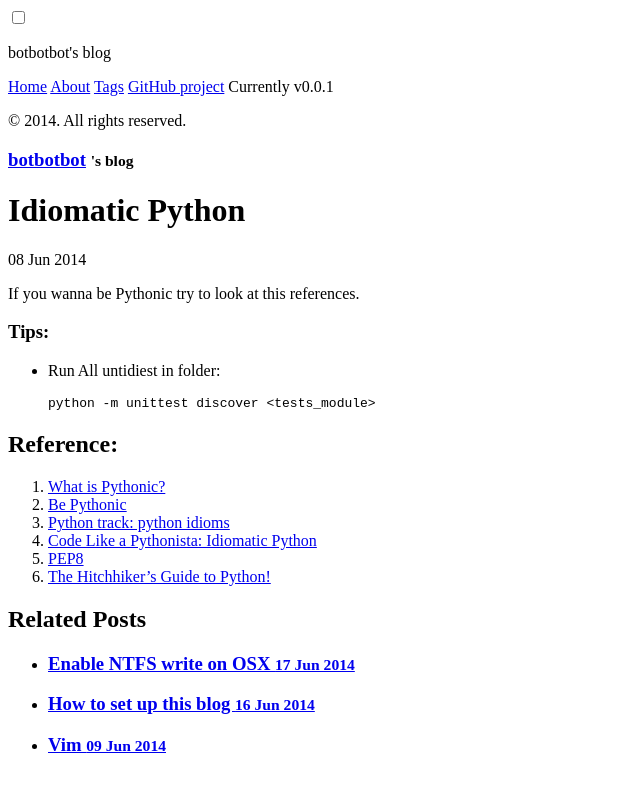
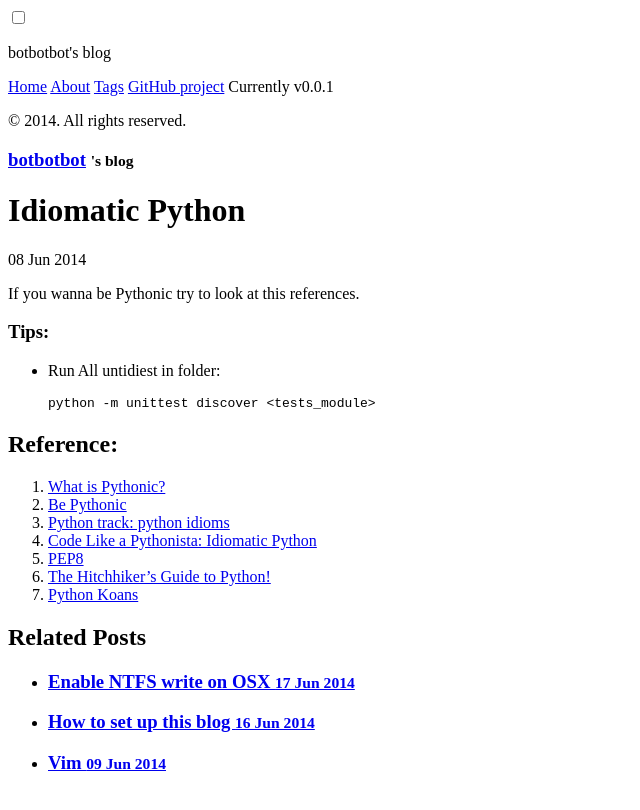
Before and after one commit to ibotdotout/ibotdotout.github.io, a Jekyll site: the page built from _posts/2014-06-08-python-idomatic.md, in a window 1280 px wide. Shown: the top 810 px of the page, without its empty margins (0-640 px from the left). Built offline with Jekyll 4.4.1, drawn with Linux system fonts in a browser that asks for light colours; Markdown is read by kramdown in place of the engine named in the settings.

Commit message:
update post/python

```diff
--- a/_posts/2014-06-08-python-idomatic.md
+++ b/_posts/2014-06-08-python-idomatic.md
@@ -20,3 +20,4 @@ If you wanna be Pythonic try to look at this references.
 4. [Code Like a Pythonista: Idiomatic Python](http://python.net/~goodger/projects/pycon/2007/idiomatic/handout.html)
 5. [PEP8](http://legacy.python.org/dev/peps/pep-0008/)
 6. [The Hitchhiker’s Guide to Python!](http://docs.python-guide.org/en/latest/)
+7. [Python Koans](http://github.com/gregmalcolm/python_koans)
```
